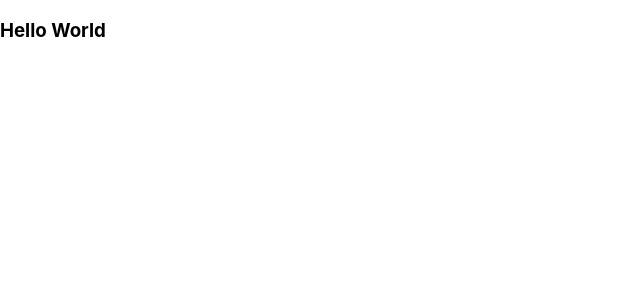
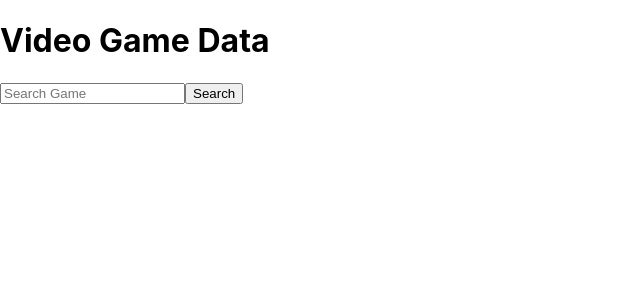
Before and after one commit to bondo07/Video_Game_Data_Visualization_FE, a React (Create React App) app in the folder video-game-data/: page / in a window 1280 px wide. Shown: the top 300 px of the page, without its empty margins (0-640 px from the left). Built offline with nearby package versions, Linux system fonts and the light colour scheme; no server answers; the HTML template or start-up script is replaced by a standard one.

Commit message:
Created SearchBar Functionality & Tested Returned Values to Confirm Working + Lifted gameData State to App File.

```diff
--- a/video-game-data/src/App.js
+++ b/video-game-data/src/App.js
@@ -1,9 +1,17 @@
 import './App.css';
+import Main from "./Components/Main/Main.jsx";
+import NavBar from "./Components/NavBar/NavBar.jsx";
+import { useState, useEffect } from "react";
 
 function App() {
+
+  const [gameData, setGameData] = useState([])
+  const [searchResults, setSearchResults] = useState()
+
   return (
     <div>
-      <h3>Hello World</h3>
+      <NavBar gameData={gameData} setSearchResults={setSearchResults} />
+      <Main gameData={gameData} setGameData={setGameData} searchResults={searchResults} />
     </div>
   );
 }
--- a/video-game-data/src/Components/Main/Main.jsx
+++ b/video-game-data/src/Components/Main/Main.jsx
@@ -2,12 +2,11 @@ import { useState, useEffect } from "react";
 import axios from "axios";
 import BarGraph from './BarGraph/BarGraph';
 
-const Main = ({}) => {
+const Main = ({ gameData, setGameData, searchResults }) => {
 
-    const [gamedata, setGameData] = useState([])
 
     async function getGameData() {
-        let response = await axios.get(`http://localhost:8080/all`)
+        let response = await axios.get(`http://localhost:8080/all/`)
         setGameData(response.data)
     }
 
@@ -19,7 +18,7 @@ const Main = ({}) => {
 
     return (
         <div>
-            <BarGraph gamedata={gamedata}/>
+            <BarGraph gameData={gameData}/>
 
         </div>
     );
--- a/video-game-data/src/Components/NavBar/NavBar.jsx
+++ b/video-game-data/src/Components/NavBar/NavBar.jsx
@@ -1,7 +1,10 @@
-const NavBar = ({}) => {
+import SearchBar from "./SearchBar/SearchBar.jsx";
+
+const NavBar = ({ gameData, setSearchResults }) => {
     return (
         <div>
-
+            <h1>Video Game Data</h1>
+            <SearchBar gameData={gameData} setSearchResults={setSearchResults} />
         </div>
     );
 }
--- a/video-game-data/src/Components/NavBar/SearchBar/SearchBar.jsx
+++ b/video-game-data/src/Components/NavBar/SearchBar/SearchBar.jsx
@@ -1,5 +1,24 @@
-const SearchBar = ({}) => {
-    return ( <div></div> );
-}
+import { useState } from "react";
+
+const SearchBar = ({ gameData, setSearchResults }) => {
+    const [searchCriteria, setSearchCriteria] = useState('')
+
+    const handleChange = e => setSearchCriteria(e.target.value);
+
+    const handleSubmit = (e) => {
+        e.preventDefault();
+        const filteredData = gameData.filter((games) => {
+            return Object.values(games).join('').toLowerCase().includes(searchCriteria.toLowerCase());
+        });
+        setSearchResults(filteredData)
+    }
+
+    return (
+        <form onSubmit={handleSubmit}>
+            <input placeholder="Search Game" type="text" value={searchCriteria} onChange={handleChange} />
+            <button type="submit">Search</button>
+        </form>
+    );
+};
 
 export default SearchBar;
```
